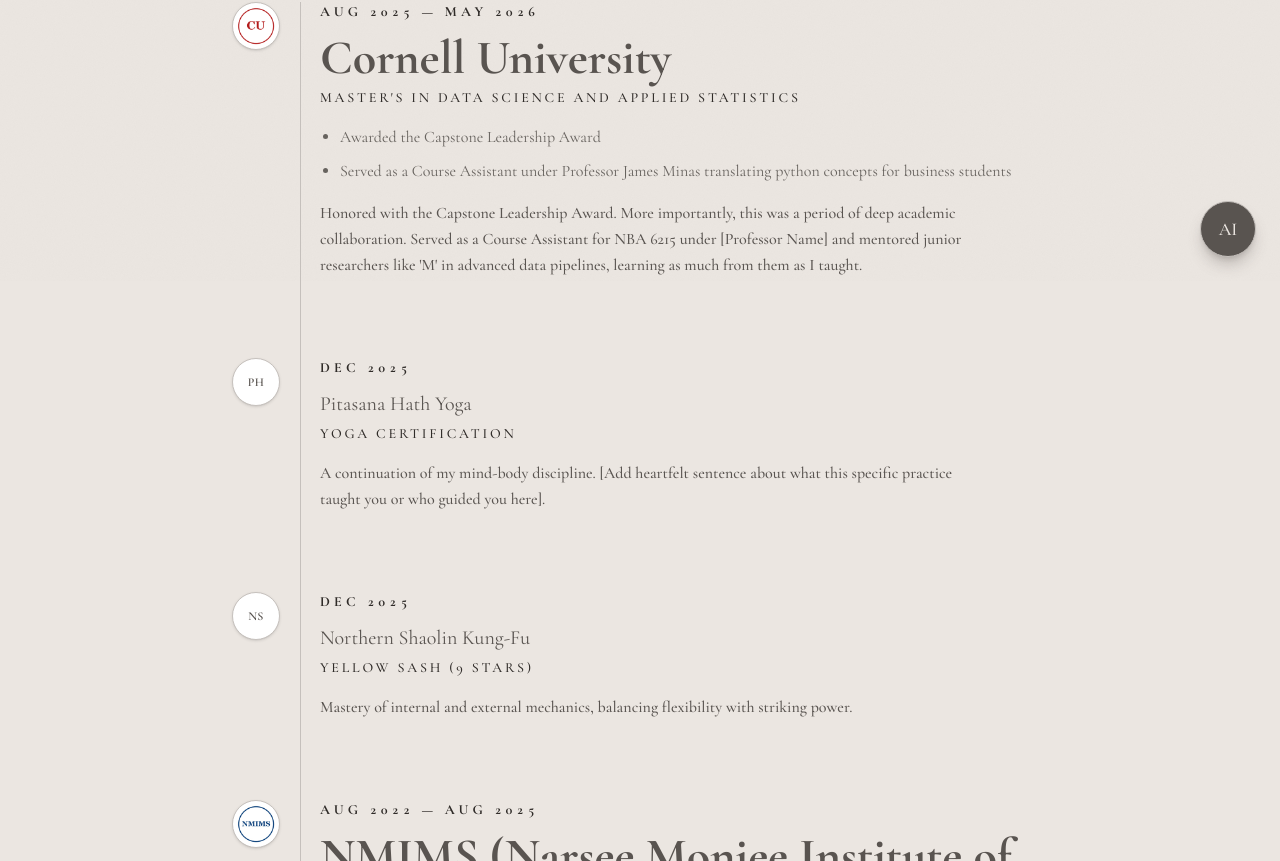
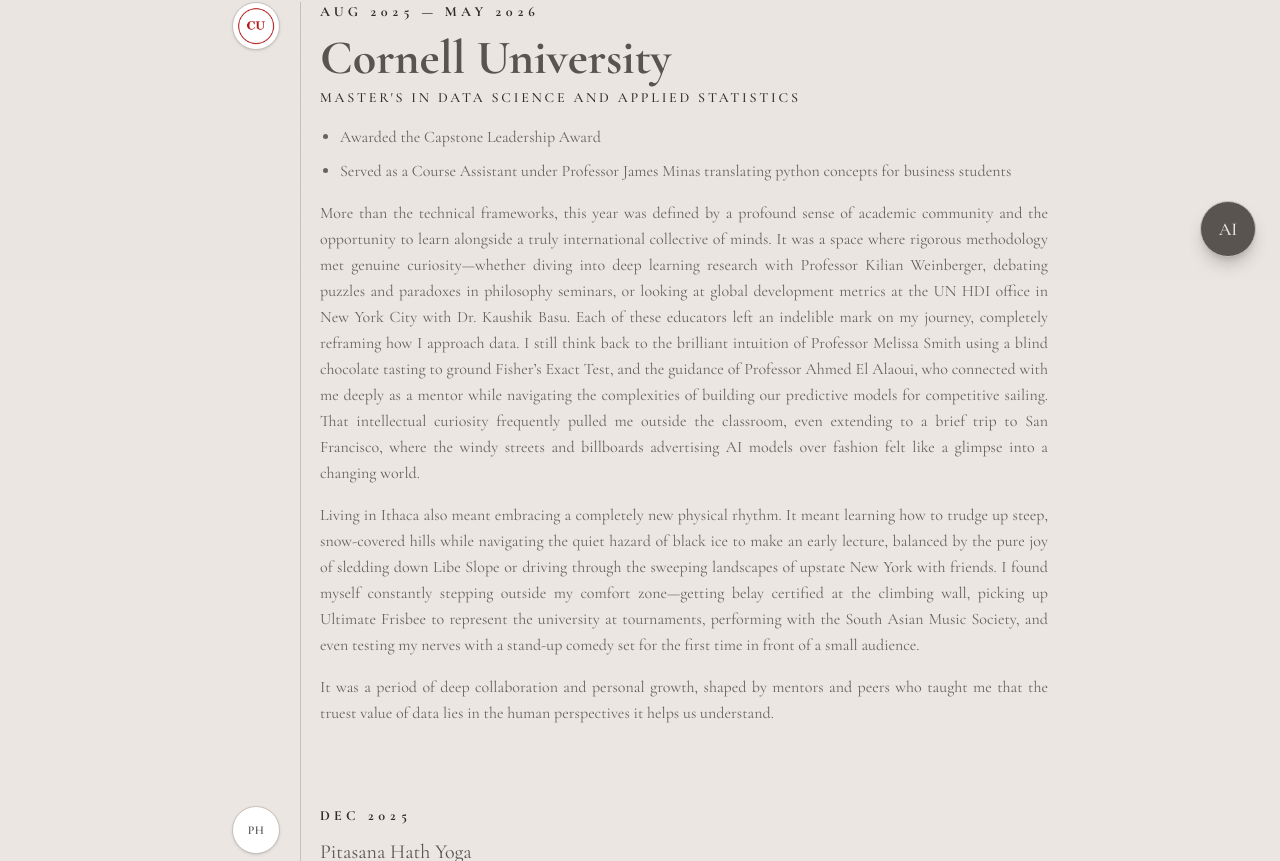
Before and after one commit to Shashwat-Modi/portfolio, a React (Vite) app: page /journey in a window 1280 px wide. Shown: the part 519-1380 px from the top of the page. Built offline with nearby package versions, Linux system fonts and the light colour scheme.

Commit message:
Added paragraph breaks into journey description

```diff
--- a/src/data/contentData.js
+++ b/src/data/contentData.js
@@ -142,7 +142,11 @@
     ],
     tier: "primary",
     logoFile: "cornell.png",
-    description: "Honored with the Capstone Leadership Award. More importantly, this was a period of deep academic collaboration. Served as a Course Assistant for NBA 6215 under [Professor Name] and mentored junior researchers like 'M' in advanced data pipelines, learning as much from them as I taught."
+    description: [
+      "More than the technical frameworks, this year was defined by a profound sense of academic community and the opportunity to learn alongside a truly international collective of minds. It was a space where rigorous methodology met genuine curiosity—whether diving into deep learning research with Professor Kilian Weinberger, debating puzzles and paradoxes in philosophy seminars, or looking at global development metrics at the UN HDI office in New York City with Dr. Kaushik Basu. Each of these educators left an indelible mark on my journey, completely reframing how I approach data. I still think back to the brilliant intuition of Professor Melissa Smith using a blind chocolate tasting to ground Fisher’s Exact Test, and the guidance of Professor Ahmed El Alaoui, who connected with me deeply as a mentor while navigating the complexities of building our predictive models for competitive sailing. That intellectual curiosity frequently pulled me outside the classroom, even extending to a brief trip to San Francisco, where the windy streets and billboards advertising AI models over fashion felt like a glimpse into a changing world.",
+      "Living in Ithaca also meant embracing a completely new physical rhythm. It meant learning how to trudge up steep, snow-covered hills while navigating the quiet hazard of black ice to make an early lecture, balanced by the pure joy of sledding down Libe Slope or driving through the sweeping landscapes of upstate New York with friends. I found myself constantly stepping outside my comfort zone—getting belay certified at the climbing wall, picking up Ultimate Frisbee to represent the university at tournaments, performing with the South Asian Music Society, and even testing my nerves with a stand-up comedy set for the first time in front of a small audience.",
+      "It was a period of deep collaboration and personal growth, shaped by mentors and peers who taught me that the truest value of data lies in the human perspectives it helps us understand."
+    ]
   },
   {
     date: "Dec 2025",
--- a/src/pages/Journey.jsx
+++ b/src/pages/Journey.jsx
@@ -75,9 +75,15 @@
             ))}
           </ul>
         )}
-        <p className="mt-4 max-w-2xl text-base leading-relaxed text-dark-night">
-          {node.description}
-        </p>
+        {Array.isArray(node.description) ? (
+          <div className="space-y-4">
+            {node.description.map((paragraph, pIdx) => (
+              <p key={pIdx} className="text-[#595450]/90 text-sm md:text-base font-normal leading-relaxed text-justify">{paragraph}</p>
+            ))}
+          </div>
+        ) : (
+          <p className="text-[#595450]/90 text-sm md:text-base font-normal leading-relaxed text-justify">{node.description}</p>
+        )}
       </div>
     </motion.div>
   );
```
